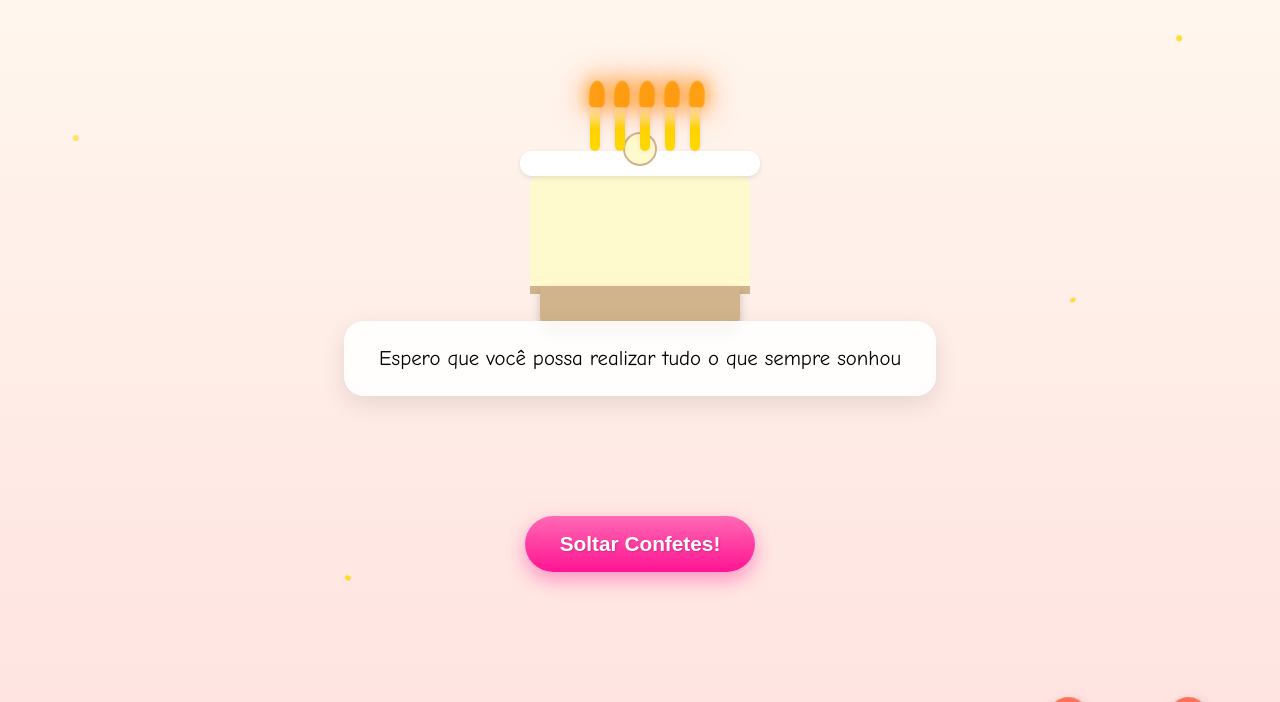
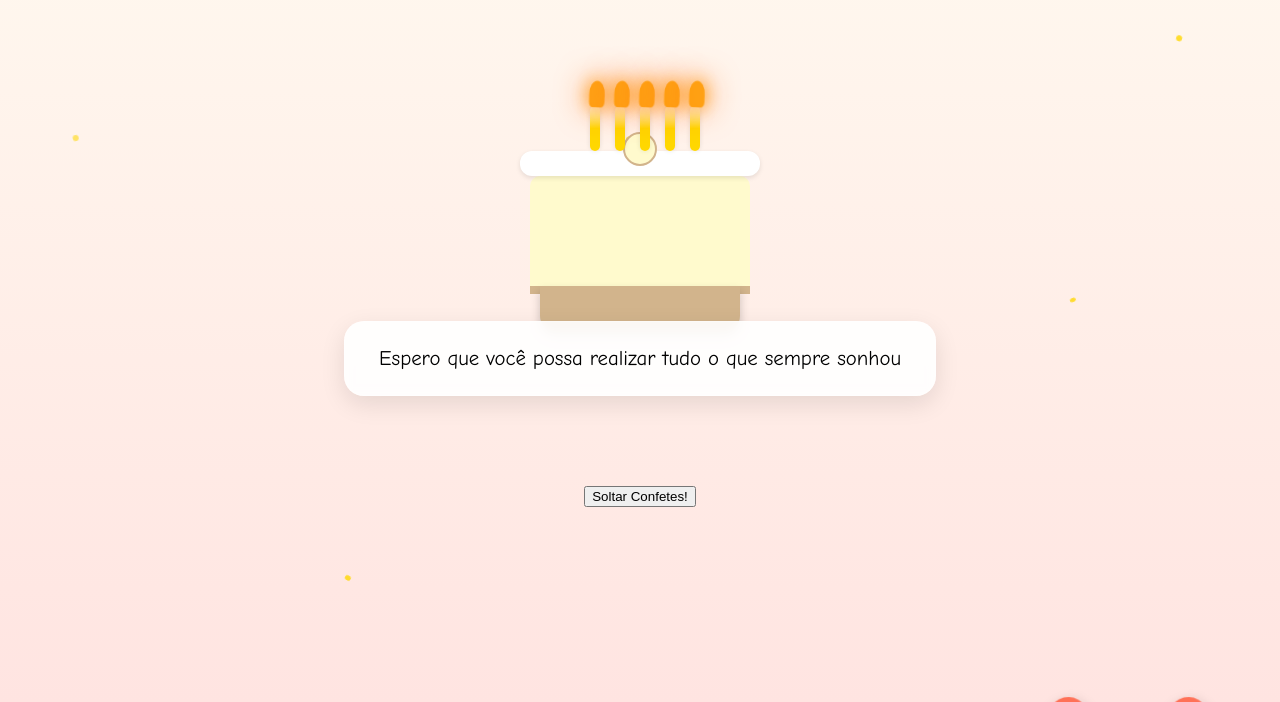
Before and after one commit to kiligmxm/agy-21birthday, a plain HTML site: page index.html in a window 1280 px wide. Shown: the part 138-840 px from the top of the page. Drawn offline with Linux system fonts and the light colour scheme.

Commit message:
Update index.html

```diff
--- a/index.html
+++ b/index.html
@@ -214,28 +214,6 @@
             transform: translateX(-50%) translateY(-5px);
         }
 
-        /* ### BOTÃO DE CONFETES ### */
-        .btn {
-            background: linear-gradient(to bottom, #ff69b4, #ff1493);
-            color: white;
-            border: none;
-            padding: 16px 35px;
-            font-size: 1.3em;
-            border-radius: 50px;
-            cursor: pointer;
-            margin-top: 30px;
-            box-shadow: 0 8px 20px rgba(255,20,147,0.4);
-            transition: all 0.3s;
-            z-index: 10;
-            position: relative;
-            font-weight: bold;
-            text-shadow: 1px 1px 2px rgba(0,0,0,0.2);
-        }
-
-        .btn:hover {
-            transform: scale(1.05);
-            box-shadow: 0 10px 25px rgba(255,20,147,0.5);
-        }
 
         /* ### EFEITO DE BRILHOS ### */
         .glitter {
```
